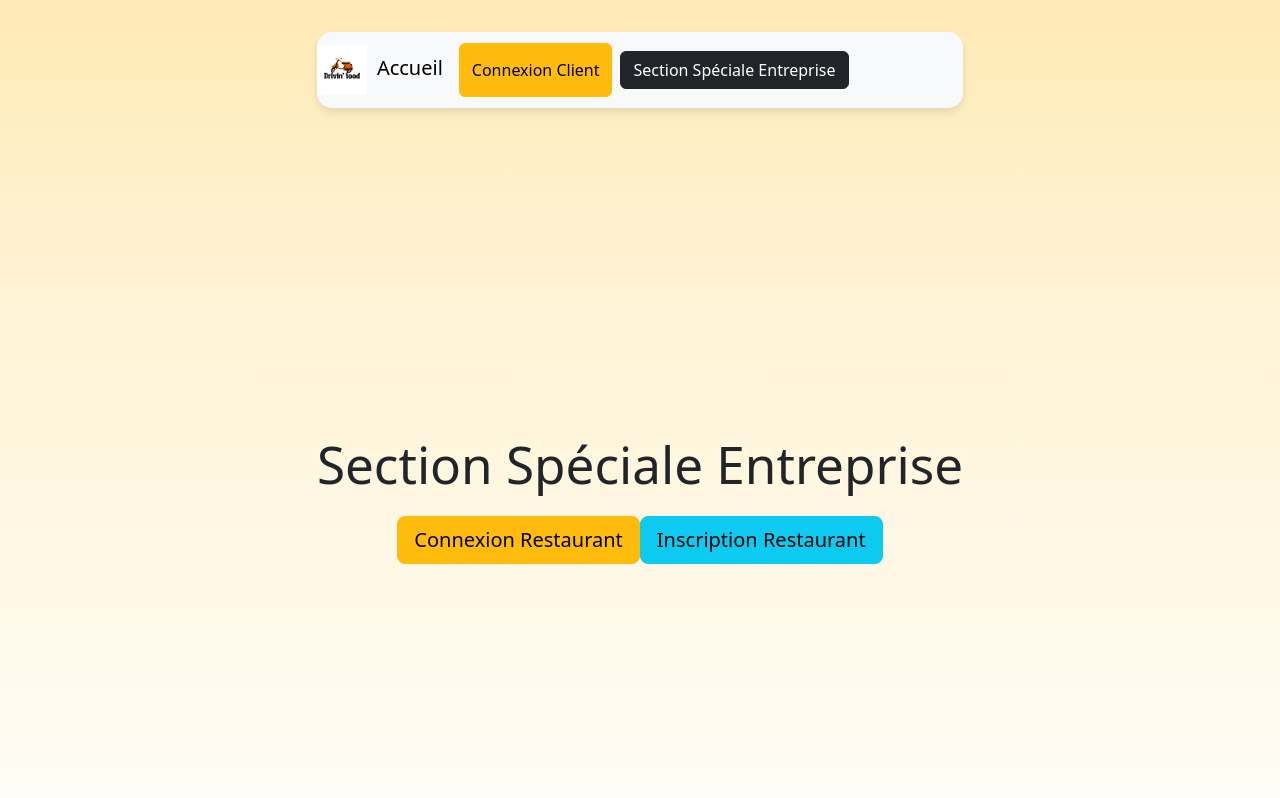
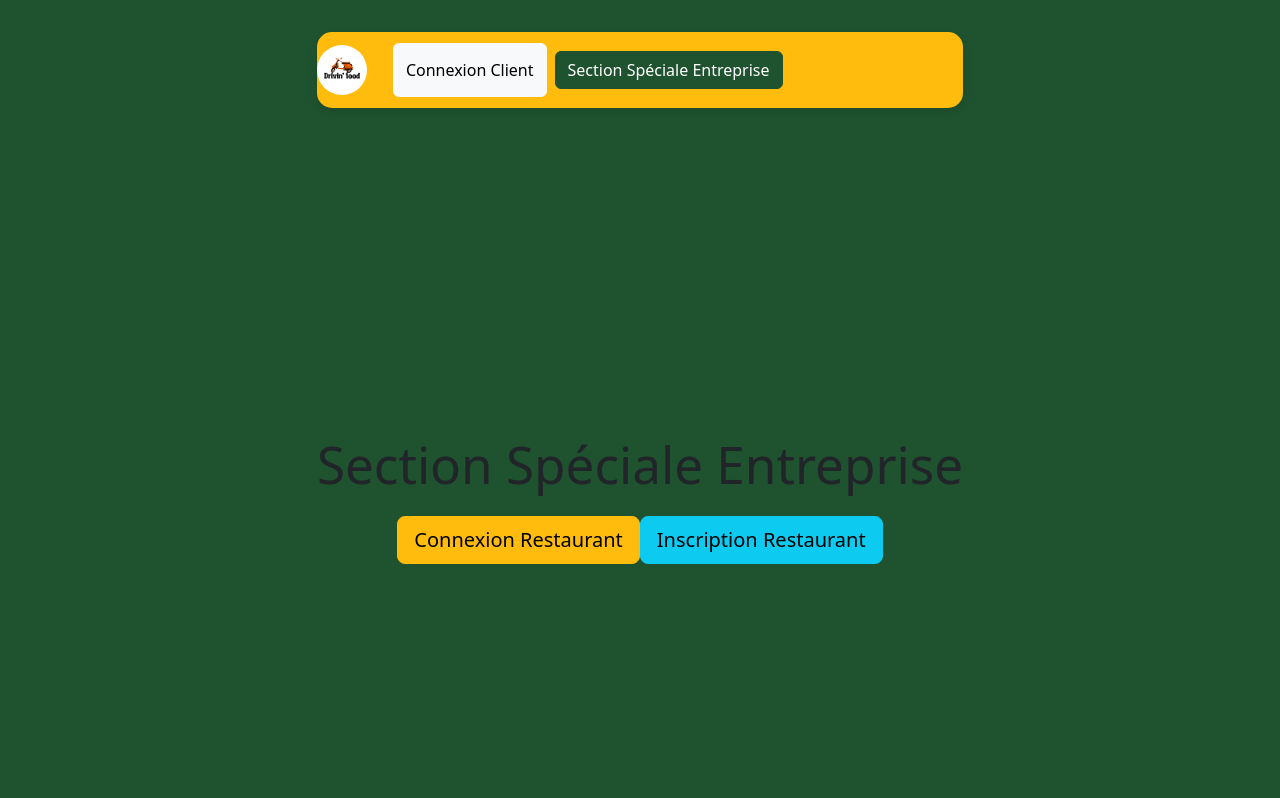
Before and after one commit to Liam2404/Food-delivery, a React (Vite) app in the folder React/: page /restaurant/section-speciale in a window 1280 px wide. Shown: the top 798 px of the page. Built offline with nearby package versions, Linux system fonts and the light colour scheme; no server answers.

Commit message:
refonte style

```diff
--- a/React/src/components/Navbar.jsx
+++ b/React/src/components/Navbar.jsx
@@ -146,10 +146,9 @@
   };
 
   return (
-    <Navbar bg="light" expand="lg" expanded={expanded} style={{ borderRadius: '15px', boxShadow: '0px 4px 8px rgba(0, 0, 0, 0.1)' }}>
+    <Navbar expand="lg" expanded={expanded} style={{ borderRadius: '15px', boxShadow: '0px 4px 8px rgba(0, 0, 0, 0.1)', backgroundColor: 'rgb(255, 188, 13)' }}>
       <Navbar.Brand as={Link} to="/" onClick={() => setExpanded(false)}>
-        <img src={logo} alt="Logo" style={{ width: '50px', marginRight: '10px' }} />
-        Accueil
+        <img src={logo} alt="Logo" style={{ width: '50px', marginRight: '10px', borderRadius: '50%' }} />
       </Navbar.Brand>
       <Navbar.Toggle aria-controls="basic-navbar-nav" onClick={() => setExpanded(expanded ? false : true)} />
       <Navbar.Collapse id="basic-navbar-nav">
@@ -163,11 +162,11 @@
             </>
           ) : (
             <>
-              <Button variant="primary" onClick={handleLoginShow}>
+              <Button variant="light" onClick={handleLoginShow}>
                 Connexion Client
               </Button>
               <Nav.Link as={Link} to="/restaurant/section-speciale">
-                <Button variant="dark" className="ml-2">
+                <Button variant="secondary" className="ml-2">
                   Section Spéciale Entreprise
                 </Button>
               </Nav.Link>
--- a/React/src/custom.scss
+++ b/React/src/custom.scss
@@ -1,4 +1,5 @@
 $primary: #FFBC0D;
+$secondary: rgb(31, 82, 47);
 
 
 
--- a/React/src/index.css
+++ b/React/src/index.css
@@ -28,8 +28,7 @@
   place-items: center;
   min-width: 320px;
   min-height: 100vh;
-  background: rgb(255,234,181);
-  background: linear-gradient(180deg, rgba(255,234,181,1) 0%, rgba(255,242,208,1) 25%, rgba(255,255,255,1) 100%);
+  background-color: rgb(31, 82, 47);
 }
 
 h1 {
```
